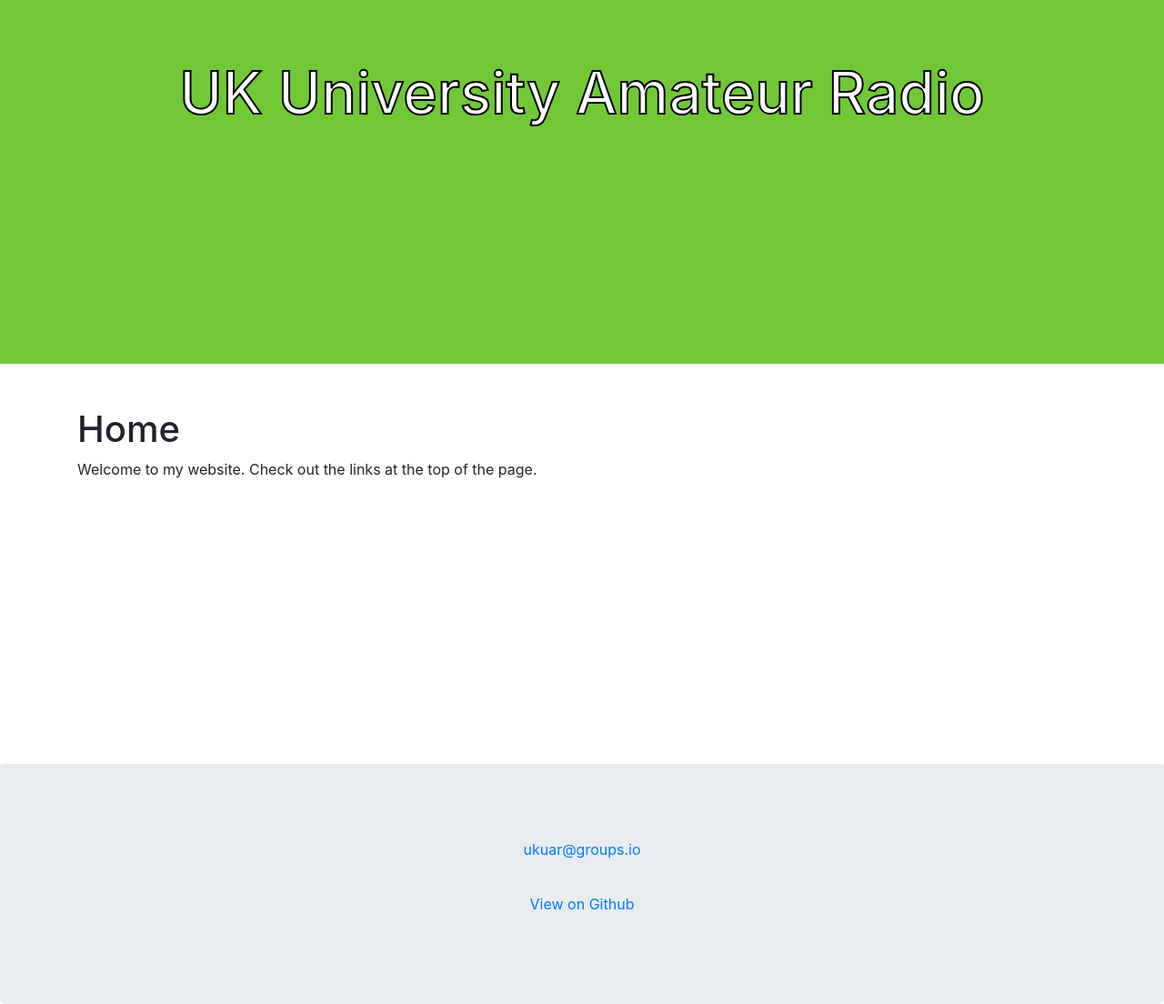
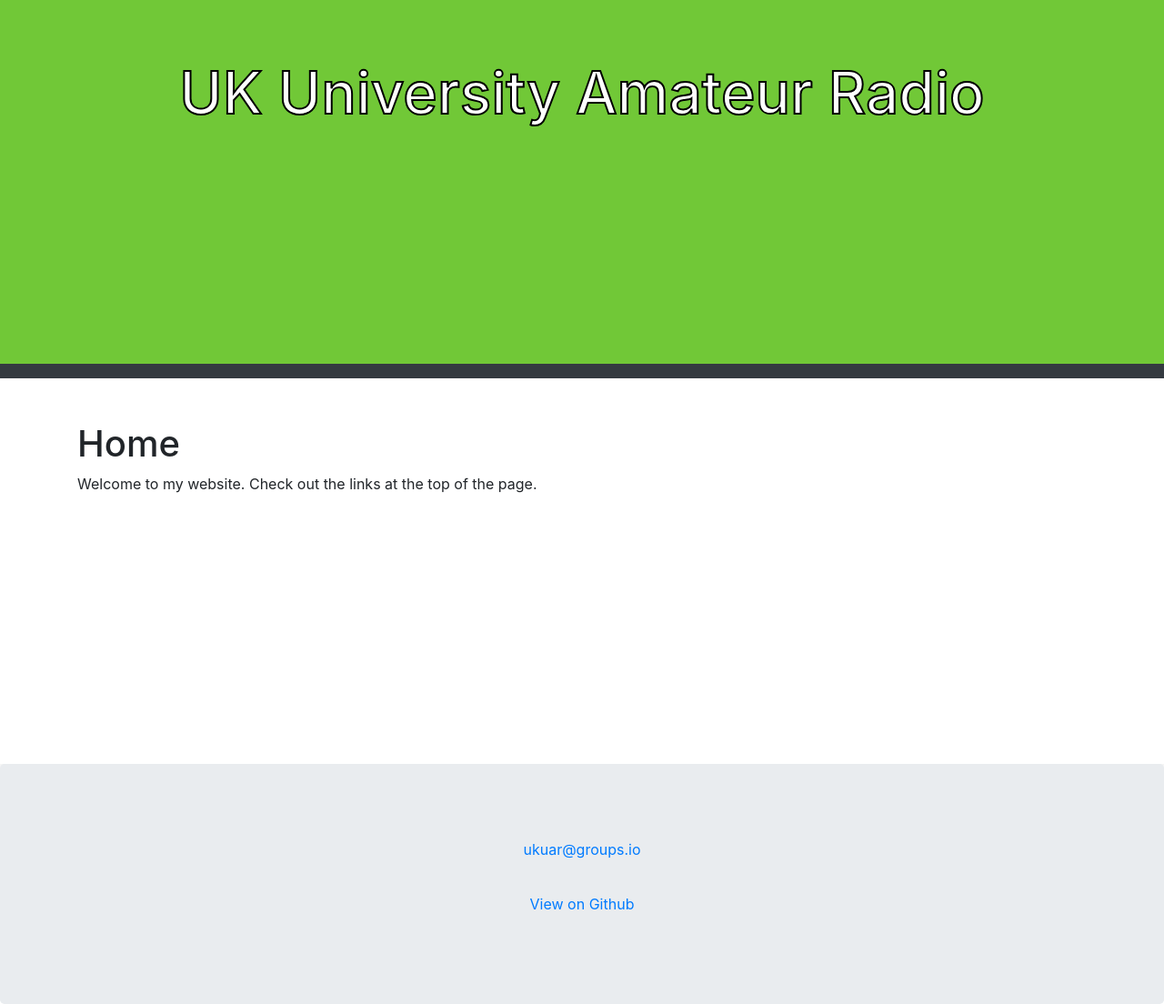
Before and after one commit to ukuar/ukuar.org, a Jekyll site: the page built from index.md, in a window 1280 px wide. Shown: the whole page at 91% size. Built offline with Jekyll 4.4.1, drawn with Linux system fonts in a browser that asks for light colours; our own code applies the rules of GitHub Pages for plain Markdown files.

Commit message:
Update header.html

```diff
--- a/_includes/header.html
+++ b/_includes/header.html
@@ -1,3 +1,6 @@
 <div class="header jumbotron text-center">
   <div class="sitetitle"><h1>UK University Amateur Radio</h1></div>
 </div>
+
+<nav class="navbar navbar-expand-lg navbar-dark navbar-custom">
+</nav>
```
